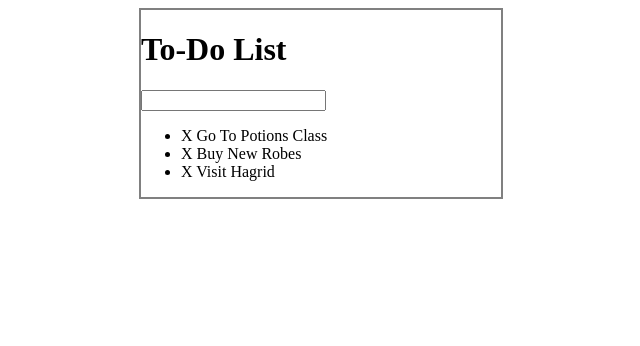
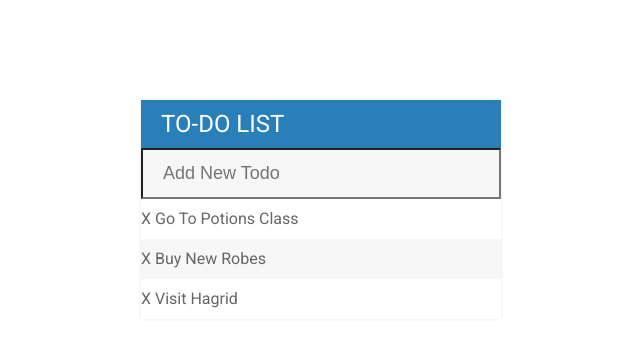
Before and after one commit to musicteachj/To-Do-List, a plain HTML site: page index.html in a window 1280 px wide. Shown: the whole page, without its empty margins (319-959 px from the left). Drawn offline with Linux system fonts and the light colour scheme.

Commit message:
add styling
add styling

```diff
--- a/assets/css/todos.css
+++ b/assets/css/todos.css
@@ -1,7 +1,55 @@
+
+h1 {
+	background: #2980b9;
+	color: white;
+	margin: 0;
+	padding: 10px 20px;
+	text-transform: uppercase;
+	font-size: 24px;
+	font-weight: normal;
+}
+
+ul {
+	list-style: none;
+	margin: 0;
+	padding: 0;
+}
+
+body {
+	font-family: Roboto;
+}
+
+li {
+	background: #fff;
+	height: 40px;
+	line-height: 40px;
+	color: #666;
+}
+
+li:nth-child(2n) {
+	background: #f7f7f7;
+}
+
+input:focus {
+	background: #fff;
+	border: 3px solid #2980b9;
+	outline: none;
+}
+
+input {
+	font-size: 18px;
+	color: #2980b9;
+	background-color: #f7f7f7;
+	width: 100%;
+	padding: 13px 13px 13px 20px;
+	box-sizing: border-box;
+}
+
 #container {
 	width: 360px;
-	margin: 0 auto;
-	border: 2px solid grey;
+	margin: 100px auto;
+	background: #f7f7f7;
+	box-shadow: 0 0 3px rgba(0,0,0, 0.1);
 }
 
 .completed {
--- a/index.html
+++ b/index.html
@@ -3,13 +3,14 @@
 <head>
 	<title>Todo List</title>
 	<link rel="stylesheet" type="text/css" href="assets/css/todos.css">
+	<link href="https://fonts.googleapis.com/css?family=Roboto:400,700,500" rel="stylesheet" type="text/css">
 	<script type="text/javascript" src="assets/js/lib/jquery-3.2.1.min.js"></script>
 </head>
 <body>
 
 <div id="container">
 	<h1>To-Do List</h1>
-	<input type="text" name="">
+	<input type="text" placeholder="Add New Todo">
 
 	<ul>
 		<li><span>X</span> Go To Potions Class </li>
```
